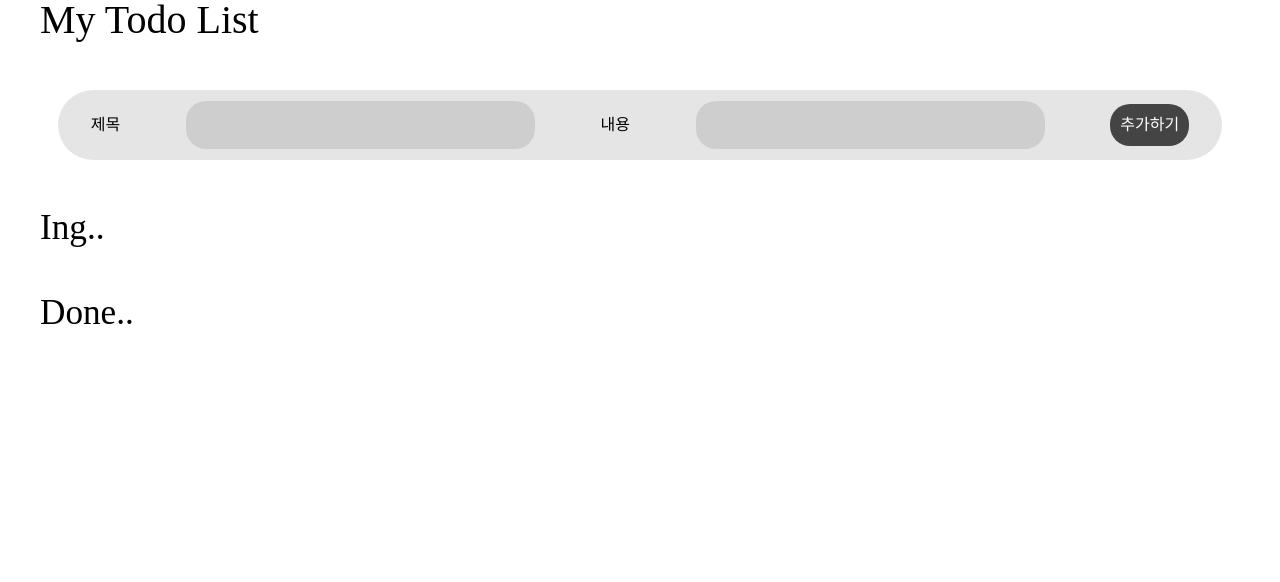
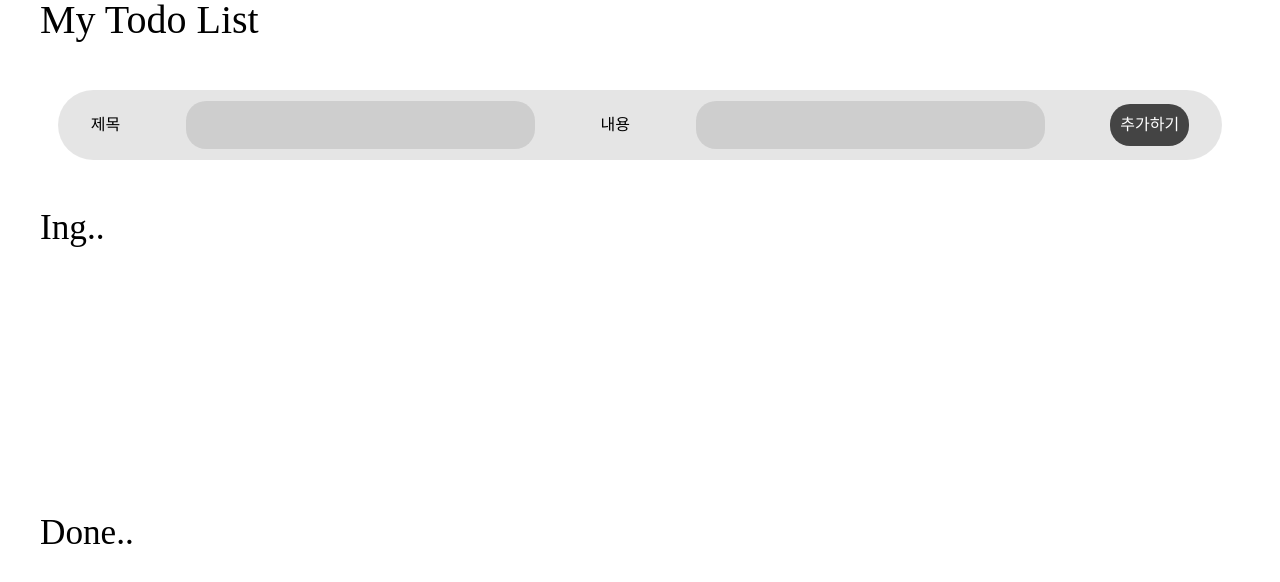
Before and after one commit to youjunho613/to-do-list, a React (Create React App) app: page / in a window 1280 px wide. Shown: the top 582 px of the page. Built offline with nearby package versions, Linux system fonts and the light colour scheme.

Commit message:
fix docs. 문서명과 import 일치

```diff
--- a/src/App.css
+++ b/src/App.css
@@ -82,6 +82,8 @@ button {
     minmax(calc((1 - 0.04) / 3 * 100%), 1fr)
   );
   gap: 20px 2%;
+
+  min-height: 220px;
 }
 
 .todo-item {
```
Also changed, not shown: src/component/Form.jsx (renamed from src/component/form.jsx), src/component/Header.jsx (renamed from src/component/header.jsx), src/component/Todo.jsx (renamed from src/component/todo.jsx), src/page/Main.jsx (renamed from src/page/main.jsx).
